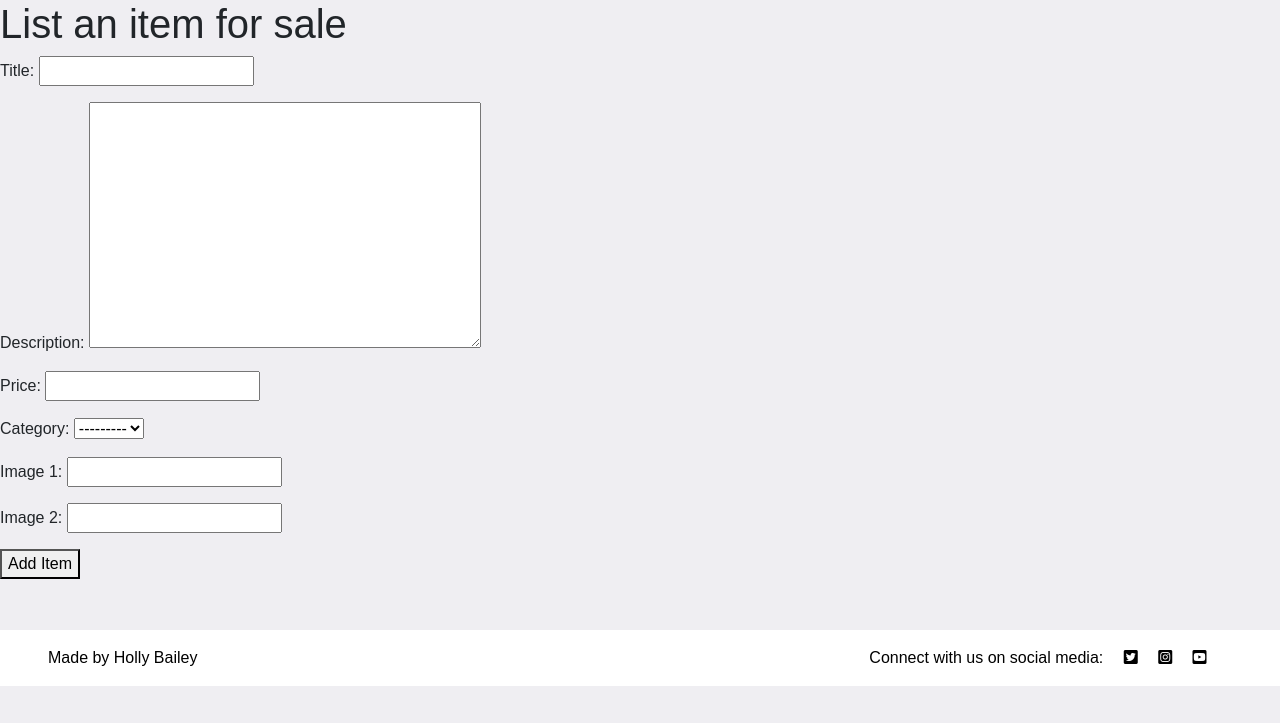
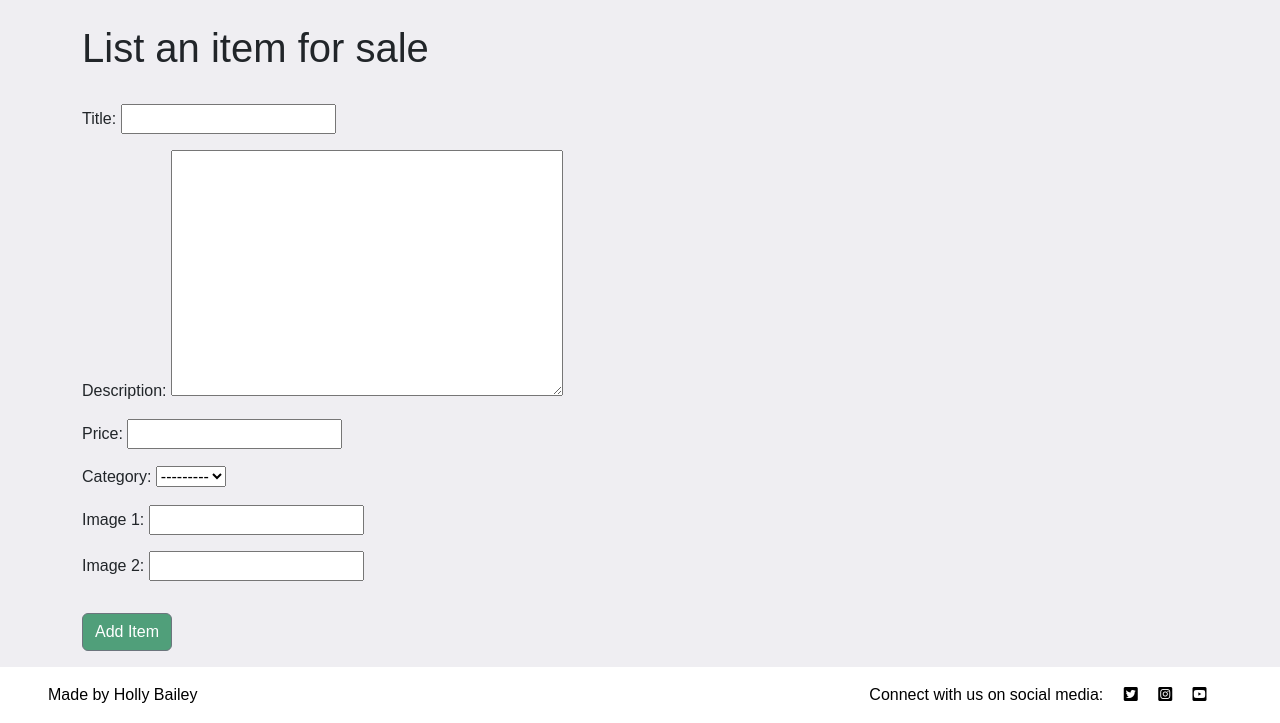
Before and after one commit to h-bails/classifieds, a Django app: page /new_ad/ in a window 1280 px wide. Shown: the part 114-837 px from the top of the page. Before the commit the page ends 800 px from the top, so only its background shows below. Run offline with Django 3.2, Linux system fonts and the light colour scheme; the visitor is signed in with stand-in values (Sample User, id 1); data that the repository does not hold is empty; some libraries are stand-ins or nearby versions; some web fonts are replaced.

Commit message:
Start styling 'Post an Ad' page

```diff
--- a/templates/new_ad.html
+++ b/templates/new_ad.html
@@ -2,14 +2,16 @@
 
 {% block content %}
 
-<h1>List an item for sale</h1>
+<div class="container">
+    <h1 class="py-4">List an item for sale</h1>
     <form method="POST" enctype="multipart/form-data" action="{% url 'new_ad' %}">
         {% csrf_token %}
         {{ form.as_p }}
         <div>
             <p>
-            <button type="submit">Add Item</button>
+                <button class="btn btn-secondary secondary mt-3" type="submit">Add Item</button>
             </p>
         </div>
     </form>
+</div>
 {%endblock%}
```
Also changed, not shown: static/css/style.css (line endings or trailing spaces). Lines whose indentation alone changed are shown as unchanged.
